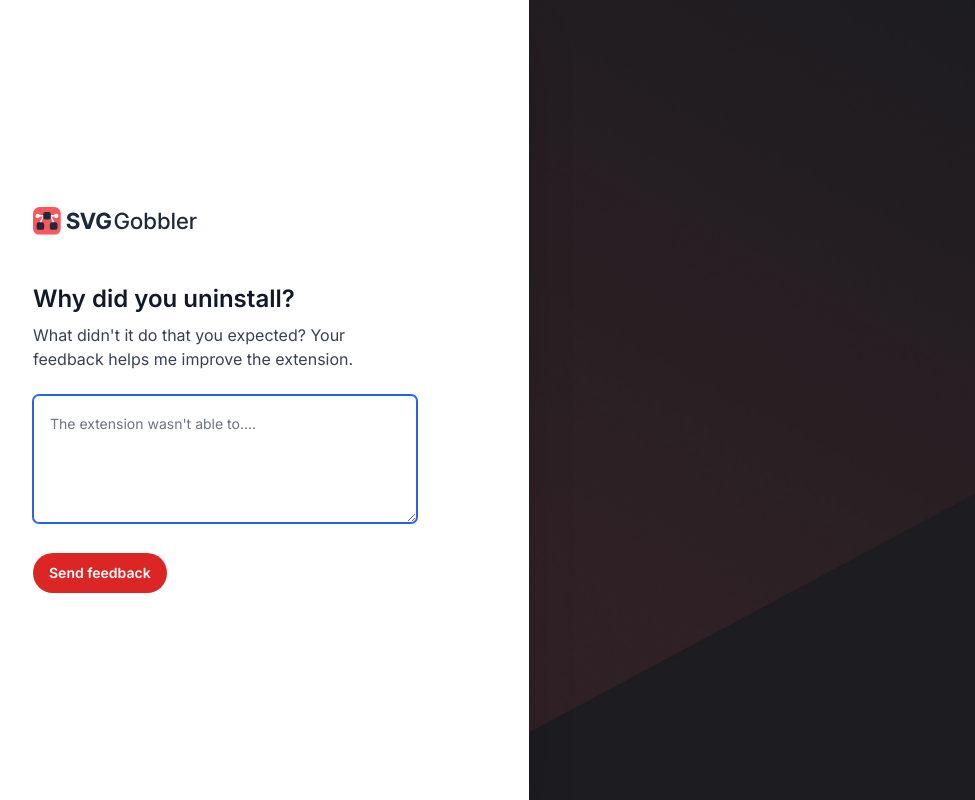
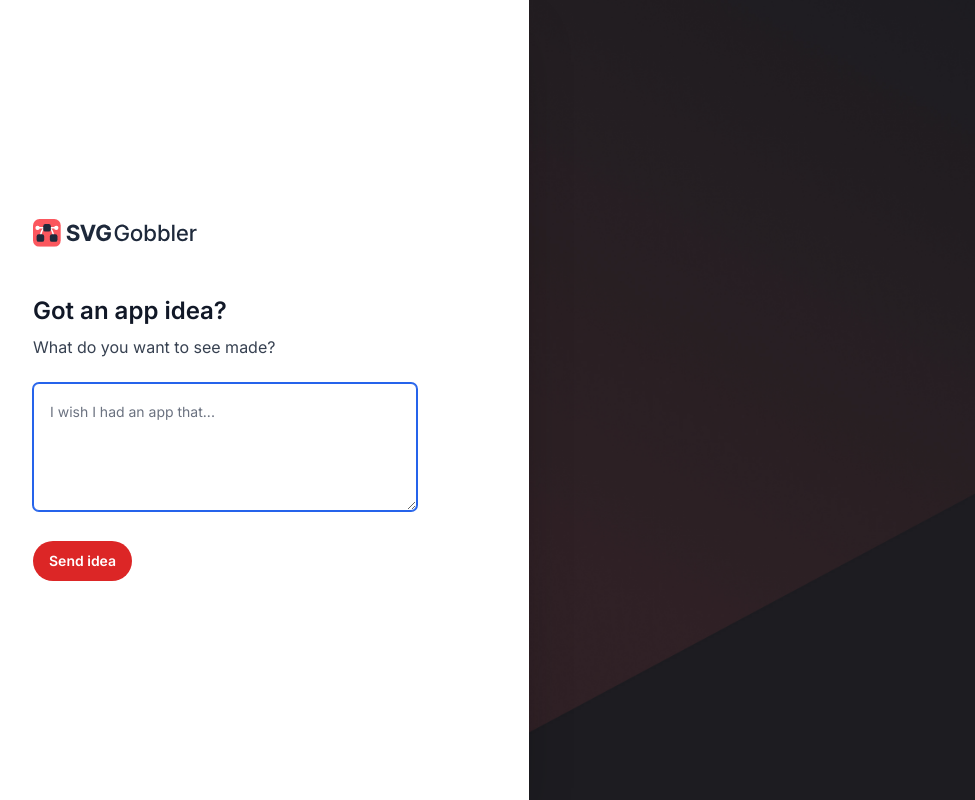
Before and after one commit to rossmoody/svg-gobbler-website, a Next.js app: page /uninstall in a window 1280 px wide. Shown: the whole page, without its empty margins (79-1054 px from the left). Built offline with nearby package versions, Linux system fonts and the light colour scheme.

Commit message:
Update page.tsx

```diff
--- a/src/app/uninstall/page.tsx
+++ b/src/app/uninstall/page.tsx
@@ -11,10 +11,8 @@ export default function UninstallPage() {
           <Logo className="h-7 w-auto" />
         </Link>
       </div>
-      <h1 className="mt-12 text-2xl font-semibold text-gray-900">Why did you uninstall?</h1>
-      <p className="mt-2 text-gray-700">
-        What didn&apos;t it do that you expected? Your feedback helps me improve the extension.
-      </p>
+      <h1 className="mt-12 text-2xl font-semibold text-gray-900">Got an app idea?</h1>
+      <p className="mt-2 text-gray-700">What do you want to see made?</p>
       <form
         action="/thank-you"
         data-netlify="true"
@@ -27,12 +25,12 @@ export default function UninstallPage() {
           className="mb-2 mt-6 h-32 w-full rounded-md border border-gray-300 p-4 text-sm"
           minLength={20}
           name="feedback"
-          placeholder="The extension wasn't able to...."
+          placeholder="I wish I had an app that..."
           required
         />
         <div className="flex gap-2">
           <Button className="mt-4" color="red" type="submit">
-            Send feedback
+            Send idea
           </Button>
         </div>
       </form>
```
